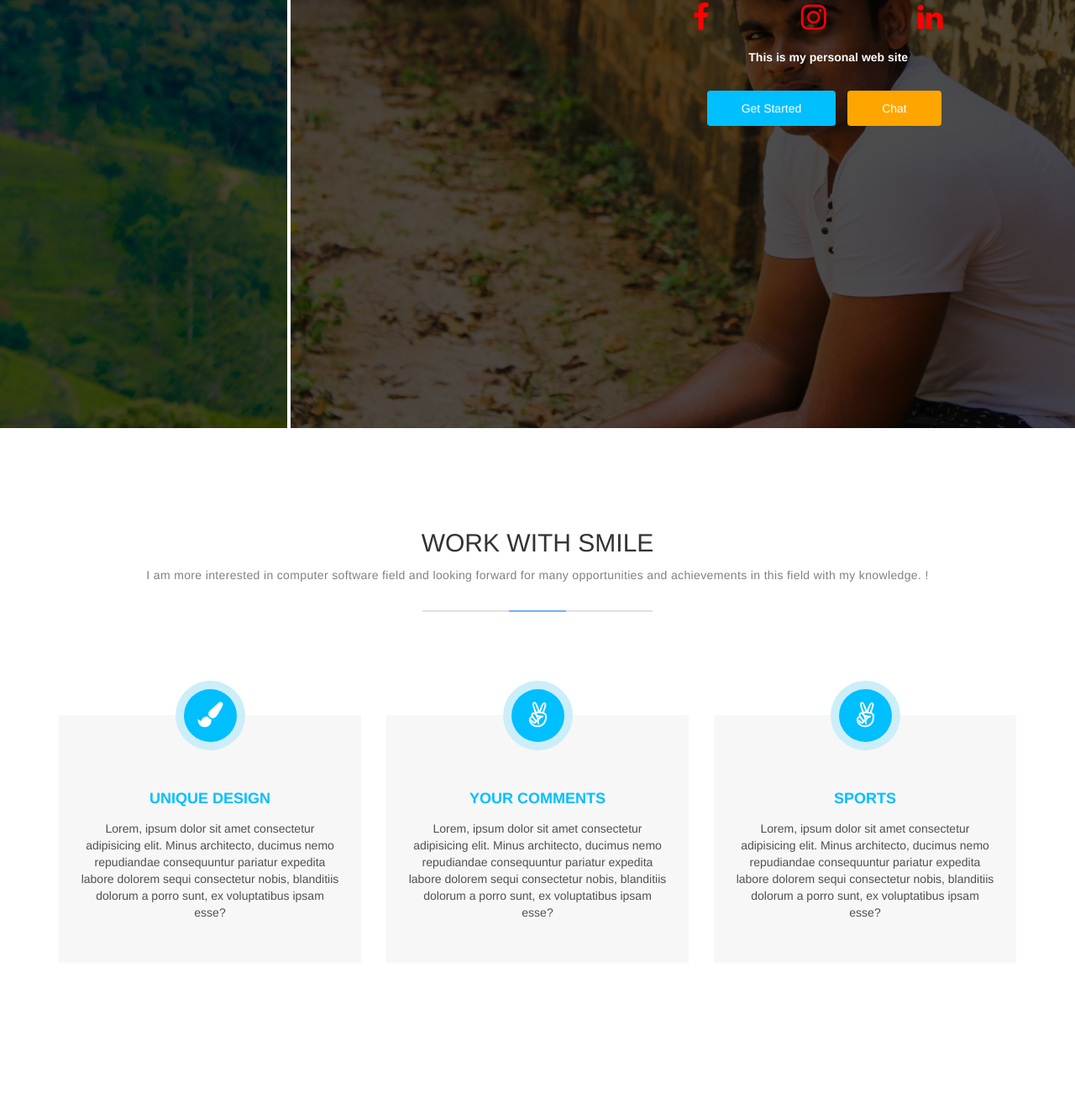
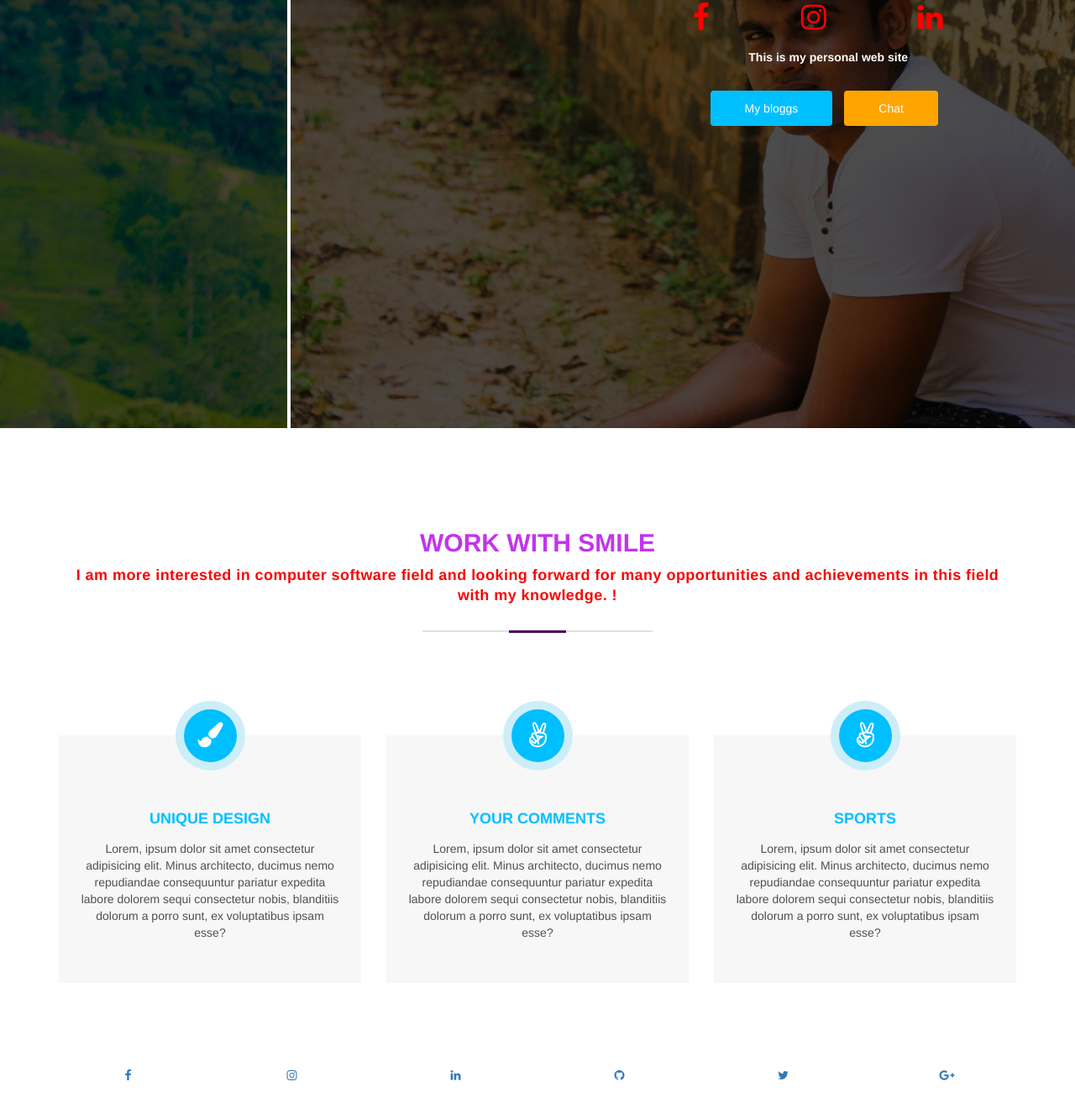
Before and after one commit to Darshana97/my-personal-website, a plain HTML site: page my web site/index.html in a window 1280 px wide. Shown: the part 340-1666 px from the top of the page at 84% size. Drawn offline with nearby package versions, Linux system fonts and the light colour scheme; files whose address does not match are found by name.

Commit message:
social links

```diff
--- a/my web site/css/style.css
+++ b/my web site/css/style.css
@@ -17,7 +17,8 @@ header{
 }
 
 .secondary{
-    background-color: rgb(53, 243, 243);
+    /* background-color: rgb(53, 243, 243); */
+    background-color:#5673f5;
     box-shadow: 0px 0px 17px 0px;
     transition: all 3s ease-in;
 }
@@ -201,9 +202,16 @@ header nav ul li a:hover{
     text-align: center;
 }
 
+.intro-area h2{
+    color: #c334eb;
+    font-weight: bold;
+}
+
 .sub-heading{
     position: relative;
     margin-bottom: 75px;
+
+    font-weight: bold;
 }
 
 .sub-heading:before{
@@ -213,8 +221,8 @@ header nav ul li a:hover{
     left: 50%;
     margin-left: -3%;
     width: 6%;
-    height: 2px;
-    background-color: rgb(114, 177, 250);
+    height: 3px;
+    background-color: #47045c;
     z-index: 1;
     -webkit-transition: 0.3s ease;
     -moz-transition: 0.3s ease;
@@ -241,12 +249,15 @@ header nav ul li a:hover{
 }
 
 .sub-heading p {
-    color: #818181;
+    /* color: #818181; */
+    color: #f50707;
     display: inline-block;
     padding: 0px 0px 20px;
     position: relative;
     line-height: 24px;
     letter-spacing: 0.025em;
+    font-size: 18px;
+
 
 }
 
@@ -312,3 +323,7 @@ header nav ul li a:hover{
 .intro-block:hover h3, .intro-block:hover p{
     color: #f6f6f6;
 }
+
+.social-media-links{
+    text-align: center;
+}
--- a/my web site/index.html
+++ b/my web site/index.html
@@ -7,6 +7,7 @@
     <meta http-equiv="X-UA-Compatible" content="ie=edge">
     <!-- <link rel="stylesheet" href="https://stackpath.bootstrapcdn.com/bootstrap/4.3.1/css/bootstrap.min.css"> -->
     <link rel="stylesheet" href="css/style.css">
+    <!-- <link rel="stylesheet" href="https://cdnjs.cloudflare.com/ajax/libs/font-awesome/5.10.2/css/brands.min.css" integrity="sha256-uDPmT0cBhgbD0vyb8hr076ZhG5XwUmJe/KCLiAvPyAo=" crossorigin="anonymous" /> -->
     <link rel="stylesheet" href="https://cdnjs.cloudflare.com/ajax/libs/font-awesome/4.7.0/css/font-awesome.min.css">
 
     <!-- Latest compiled and minified CSS -->
@@ -53,7 +54,7 @@
                 <p><br>
                     This is my personal web site
                 </p><br>
-                <a href="" class="btn btn-half">Get Started</a>
+                <a href="https://www.blogger.com/profile/05845219581681550666" class="btn btn-half">My bloggs</a>
                 <a href="" class="btn btn-full">Chat</a>
 
             </li>
@@ -65,7 +66,7 @@
                 <p><br>
                     This is my personal web site
                 </p><br>
-                <a href="" class="btn btn-half">Get Started</a>
+                <a href="https://www.blogger.com/profile/05845219581681550666" class="btn btn-half">My bloggs</a>
                 <a href="" class="btn btn-full">Chat</a>
 
             </li>
@@ -77,7 +78,7 @@
                 <p><br>
                     This is my personal web site
                 </p><br>
-                <a href="" class="btn btn-half">Get Started</a>
+                <a href="https://www.blogger.com/profile/05845219581681550666" class="btn btn-half">My bloggs</a>
                 <a href="" class="btn btn-full">Chat</a>
 
             </li>
@@ -208,6 +209,39 @@
         </div>
     </section> -->
 
+    <section class="social-media-links">
+        <div class="container">
+            <div class="row">
+                <div class="col-sm-2">
+                        <!-- <ul>
+                                <li><a href=""><div class="fa fa-facebook"></div></a></li>
+                                <li><a href=""><div class="fa fa-instagram"></div></a></li>
+                                <li><a href=""><div class="fa fa-linkedin"></div></a></li>
+                                <li><a href=""><div class="fa fa-github"></div></a></li>
+                                <li><a href=""><div class="fa fa-twitter"></div></a></li>
+                                <li><a href=""><div class="fa fa-google-plus"></div></a></li>
+                            </ul> -->
+                            <a href=""><i class="fa fa-facebook"></i></a>
+                </div>
+                <div class="col-sm-2">
+                        <a href=""><i class="fa fa-instagram"></i></a>
+                </div>
+                <div class="col-sm-2">
+                        <a href=""><i class="fa fa-linkedin"></i></a>
+                </div>
+                <div class="col-sm-2">
+                        <a href=""><i class="fa fa-github"></i></a>
+                </div>
+                <div class="col-sm-2">
+                        <a href=""><i class="fa fa-twitter"></i></a>
+                </div>
+                <div class="col-sm-2">
+                        <a href=""><i class="fa fa-google-plus"></i></a>
+                </div>
+            </div>
+        </div>
+    </section>
+
     <script src="js/main.js"></script>
 
 </body>
```
Also changed, not shown: my web site/contacts.html (+3 -3 lines), my web site/gallery.html (+3 -3 lines), my web site/school.html (+3 -3 lines), my web site/university.html (+3 -3 lines).
